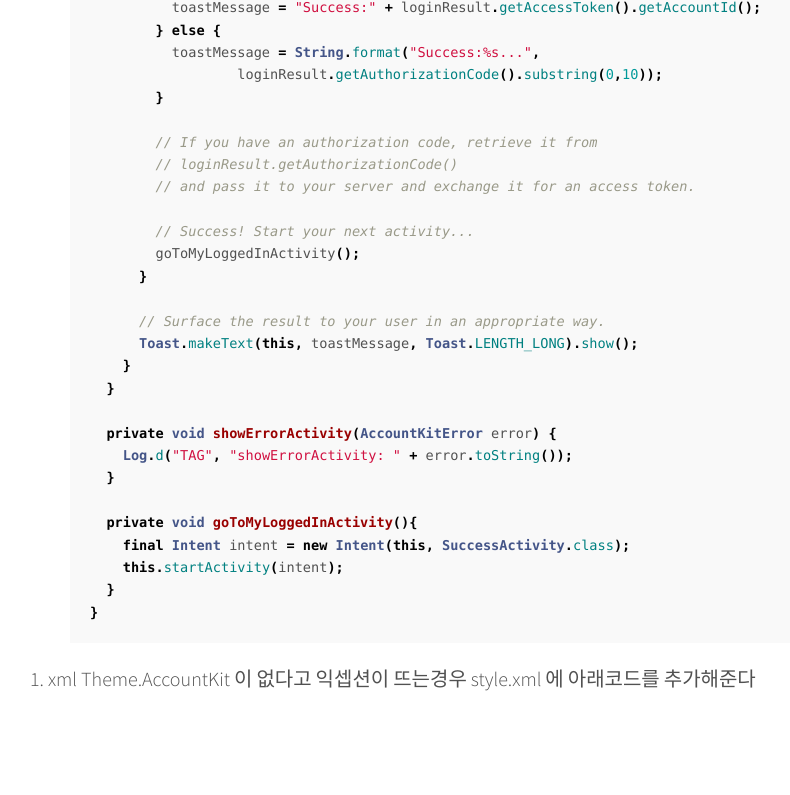
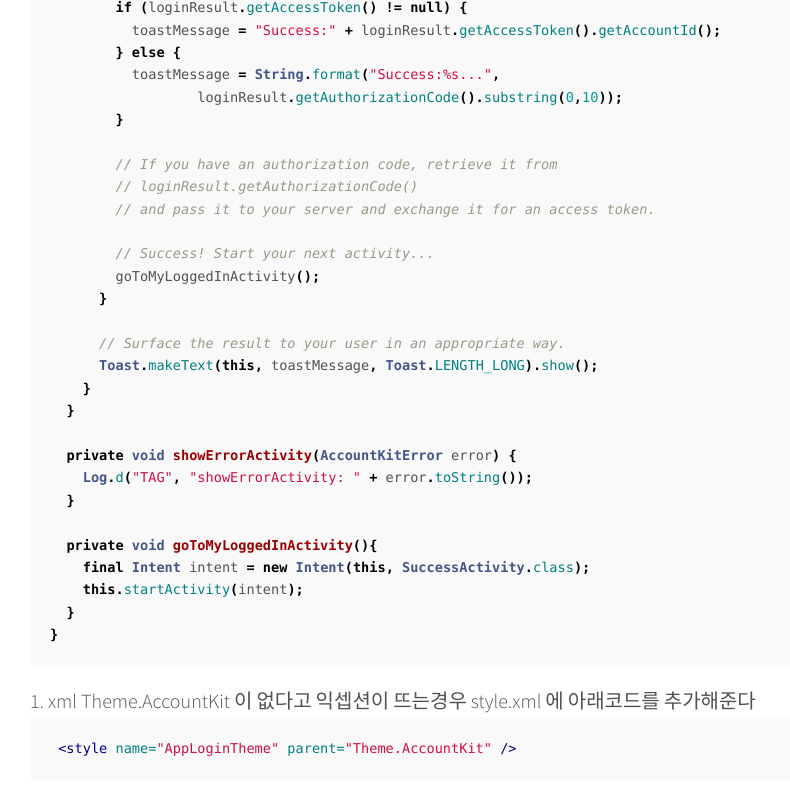
Before and after one commit to ekeon/ekeon.github.io, a Jekyll site: the page built from _posts/2016-5-12-facebookAccountKit.markdown, in a window 1280 px wide and 900 px high, scrolled down 4248 px. Shown: the top 795 px of the window, without its empty margins (30-820 px from the left). Built offline with Jekyll 4.4.1, drawn with Linux system fonts in a browser that asks for light colours; Markdown is read by kramdown in place of the engine named in the settings; comment, search, counter and statistics services are not loaded.

Commit message:
no message

````diff
--- a/_posts/2016-5-12-facebookAccountKit.markdown
+++ b/_posts/2016-5-12-facebookAccountKit.markdown
@@ -14,7 +14,7 @@ categories: jekyll update
 ![Fbaccount3](https://raw.githubusercontent.com/ekeon/ekeon.github.io/master/image/facebookAccount3.png)
 4.아래처럼 그래들을 등록
 
-{% highlight xml %}
+```xml
 repositories {
   jcenter()
 }
@@ -22,11 +22,11 @@ repositories {
 dependencies {
   compile 'com.facebook.android:account-kit-sdk:4.+'
 }
-{% endhighlight %}
+```
 
 5.AndroidManifest를 아래처럼  3번째 사진에 있는 ACCOUNT_KIT_CLIENT_TOKEN, appid strings 에 등록해준다.
 
-{% highlight xml %}
+```xml
   <uses-permission android:name="android.permission.INTERNET" />
   <uses-permission android:name="android.permission.RECEIVE_SMS" />
   <uses-permission android:name="android.permission.READ_PHONE_STATE" />
@@ -49,11 +49,11 @@ dependencies {
              android:value="@string/app_name" />
    </application>
 
-{% endhighlight %}
+```
 
 6.MainActivity 소스 이다 바인드에 버터나이프 라이브러리를 사용함.
 
-{% highlight java %}
+```java
 public class MainActivity extends AppCompatActivity {
 
   private static final String TAG = "TAG";
@@ -149,8 +149,10 @@ public class MainActivity extends AppCompatActivity {
     this.startActivity(intent);
   }
 }
-{% endhighlight %}
+```
 
 7. xml Theme.AccountKit 이 없다고 익셉션이 뜨는경우
 style.xml 에 아래코드를 추가해준다
+```xml
     <style name="AppLoginTheme" parent="Theme.AccountKit" />
+```
````
